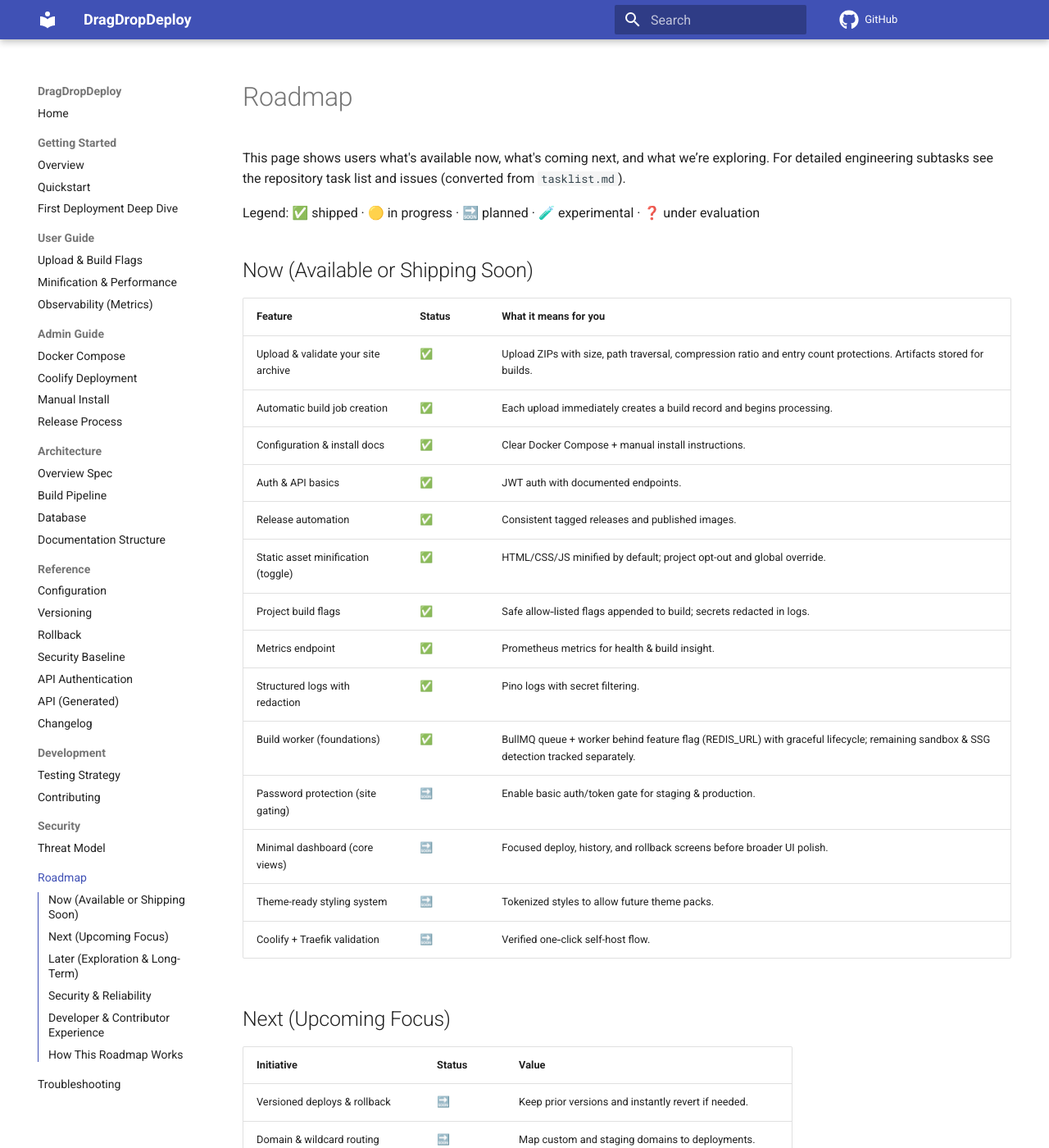
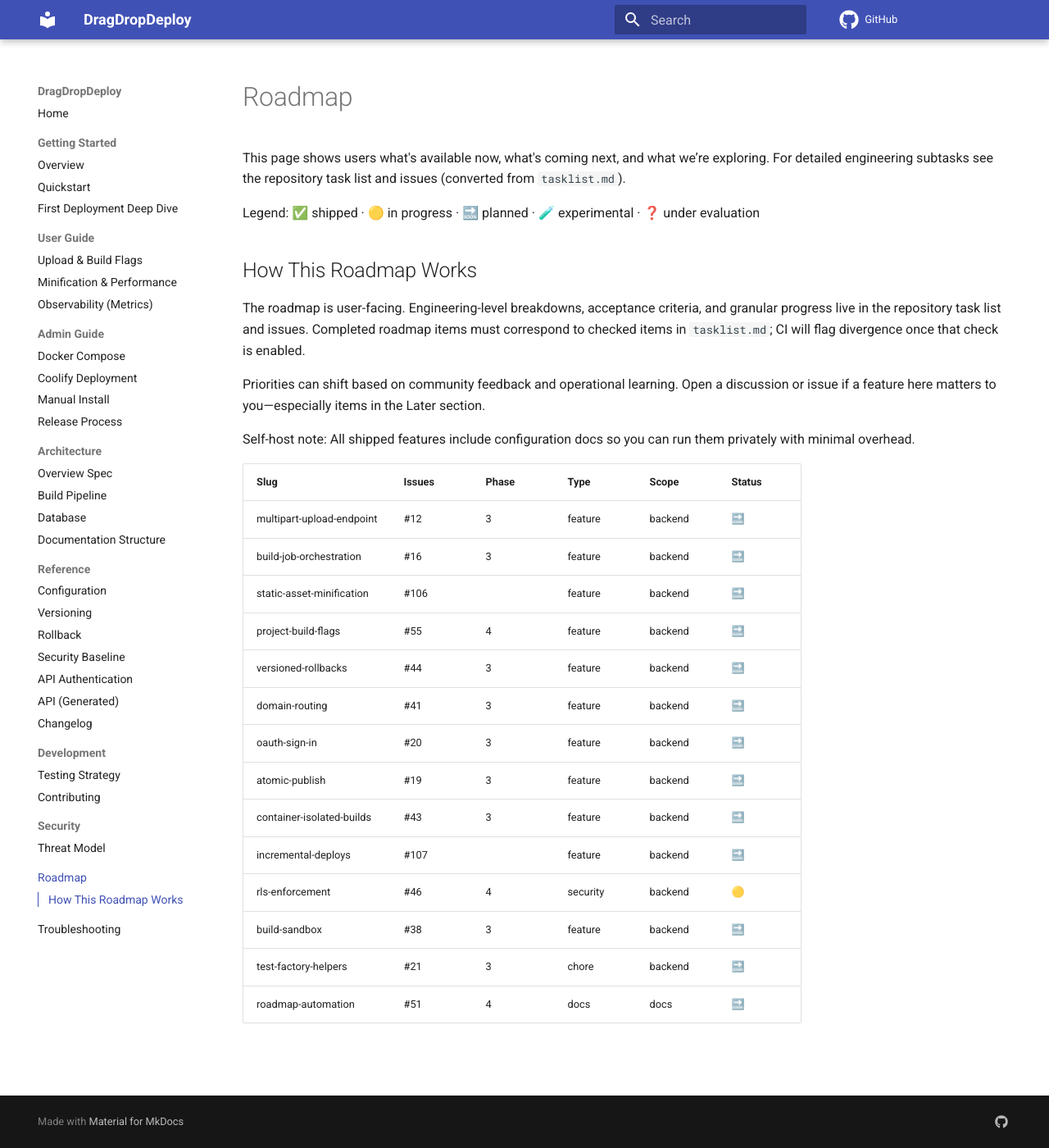
Before and after one commit to TomKonig/DragDropDeploy, an MkDocs documentation site: the page built from docs/roadmap.md, in a window 1280 px wide and 1400 px high. Shown: the whole window at 82% size. Built offline with MkDocs 1.6.1 and Material for MkDocs 9.7.7, drawn with Linux system fonts in a browser that asks for light colours; comment, search, counter and statistics services are not loaded; some of the changed text lies outside the part shown.

Commit message:
ci(docs): remove legacy tasklist dependency from roadmap sync

```diff
--- a/docs/roadmap.md
+++ b/docs/roadmap.md
@@ -6,71 +6,6 @@
 
 Legend: ✅ shipped · 🟡 in progress · 🔜 planned · 🧪 experimental · ❓ under evaluation
 
-## Now (Available or Shipping Soon)
-
-| Feature | Status | What it means for you |
-|---------|--------|-----------------------|
-| Upload & validate your site archive | ✅ | Upload ZIPs with size, path traversal, compression ratio and entry count protections. Artifacts stored for builds. |
-| Automatic build job creation | ✅ | Each upload immediately creates a build record and begins processing. |
-| Configuration & install docs | ✅ | Clear Docker Compose + manual install instructions. |
-| Auth & API basics | ✅ | JWT auth with documented endpoints. |
-| Release automation | ✅ | Consistent tagged releases and published images. |
-| Static asset minification (toggle) | ✅ | HTML/CSS/JS minified by default; project opt-out and global override. |
-| Project build flags | ✅ | Safe allow‑listed flags appended to build; secrets redacted in logs. |
-| Metrics endpoint | ✅ | Prometheus metrics for health & build insight. |
-| Structured logs with redaction | ✅ | Pino logs with secret filtering. |
-| Build worker (foundations) | ✅ | BullMQ queue + worker behind feature flag (REDIS_URL) with graceful lifecycle; remaining sandbox & SSG detection tracked separately. |
-| Password protection (site gating) | 🔜 | Enable basic auth/token gate for staging & production. |
-| Minimal dashboard (core views) | 🔜 | Focused deploy, history, and rollback screens before broader UI polish. |
-| Theme-ready styling system | 🔜 | Tokenized styles to allow future theme packs. |
-| Coolify + Traefik validation | 🔜 | Verified one‑click self-host flow. |
-
-## Next (Upcoming Focus)
-
-| Initiative | Status | Value |
-|-----------|--------|-------|
-| Versioned deploys & rollback | 🔜 | Keep prior versions and instantly revert if needed. |
-| Domain & wildcard routing | 🔜 | Map custom and staging domains to deployments. |
-| OAuth sign-in (GitHub/Google) | 🔜 | Faster onboarding & reduced password surface. |
-| Artifact publish atomically | 🔜 | Prevent partial or broken live deploys. |
-| Health checks & page monitoring | 🔜 | Detect broken pages post-deploy. |
-| Tier-based retention | 🔜 | Automatic cleanup of old builds based on plan limits. |
-| Theme overrides upload | 🔜 | Drop-in partials / CSS to customize look & feel. |
-| External SSL strategy matrix | 🔜 | Choose Cloudflare, ACME or self-managed cert flows. |
-| Schema drift detection | 🔜 | CI fails if DB schema & migrations diverge. |
-| Test factory helpers | 🔜 | Faster contribution onboarding via simple data builders. |
-
-## Later (Exploration & Long-Term)
-
-| Idea | Status | Why it matters |
-|------|--------|---------------|
-| Container-isolated builds | ❓ | Stronger multi-tenant security at higher resource cost. |
-| Plugin sandbox & permissions | ❓ | Extensibility without compromising core security. |
-| Incremental / diff deploys | ❓ | Faster updates by shipping only changed assets. |
-| Remote/shared build cache | ❓ | Speed up repeated builds across projects. |
-| Multi-region replication | ❓ | Lower latency & resilience for global audiences. |
-| UI extension injection points | ❓ | Community add-ons and custom panels. |
-| Automated canary + rollback | ❓ | Safer progressive rollouts based on metrics. |
-| Alternative backends (Convex/Supabase) | 🧪 | Optional external data provider experiments. |
-
-## Security & Reliability
-
-| Area | Status | Note |
-|------|--------|------|
-| Threat model | ✅ | Public document of assets, threats & mitigations. |
-| SAST & dependency scanning | 🔜 | Snyk integration; will block high severity before release. |
-| Row-Level Security policies | � | Session context groundwork done (AsyncLocalStorage); actual SQL policies pending. |
-| DB role least privilege | 🔜 | Separate runtime vs migration credentials. |
-
-## Developer & Contributor Experience
-
-| Improvement | Status | Impact |
-|------------|--------|--------|
-| Structured logging & metrics | ✅ | Easier debugging & ops visibility. |
-| Coverage thresholds in CI | ✅ | Baseline code health guardrails. |
-| Pre-push local hook (lint/test) | ❓ | Optional workflow speed-up. |
-| Faster test data factories | 🔜 | Lower barrier for new contributors. |
-
 ## How This Roadmap Works
 
 The roadmap is user-facing. Engineering-level breakdowns, acceptance criteria, and granular progress live in the repository task list and issues. Completed roadmap items must correspond to checked items in `tasklist.md`; CI will flag divergence once that check is enabled.
@@ -78,3 +13,22 @@
 Priorities can shift based on community feedback and operational learning. Open a discussion or issue if a feature here matters to you—especially items in the Later section.
 
 Self-host note: All shipped features include configuration docs so you can run them privately with minimal overhead.
+
+<!-- AUTO-ROADMAP:START -->
+| Slug | Issues | Phase | Type | Scope | Status |
+|------|--------|-------|------|-------|--------|
+| multipart-upload-endpoint | #12 | 3 | feature | backend | 🔜 |
+| build-job-orchestration | #16 | 3 | feature | backend | 🔜 |
+| static-asset-minification | #106 |  | feature | backend | 🔜 |
+| project-build-flags | #55 | 4 | feature | backend | 🔜 |
+| versioned-rollbacks | #44 | 3 | feature | backend | 🔜 |
+| domain-routing | #41 | 3 | feature | backend | 🔜 |
+| oauth-sign-in | #20 | 3 | feature | backend | 🔜 |
+| atomic-publish | #19 | 3 | feature | backend | 🔜 |
+| container-isolated-builds | #43 | 3 | feature | backend | 🔜 |
+| incremental-deploys | #107 |  | feature | backend | 🔜 |
+| rls-enforcement | #46 | 4 | security | backend | 🟡 |
+| build-sandbox | #38 | 3 | feature | backend | 🔜 |
+| test-factory-helpers | #21 | 3 | chore | backend | 🔜 |
+| roadmap-automation | #51 | 4 | docs | docs | 🔜 |
+<!-- AUTO-ROADMAP:END -->
```
Also changed, not shown: scripts/docs/check-roadmap-sync.js (+70 -101 lines), 1 other file.
